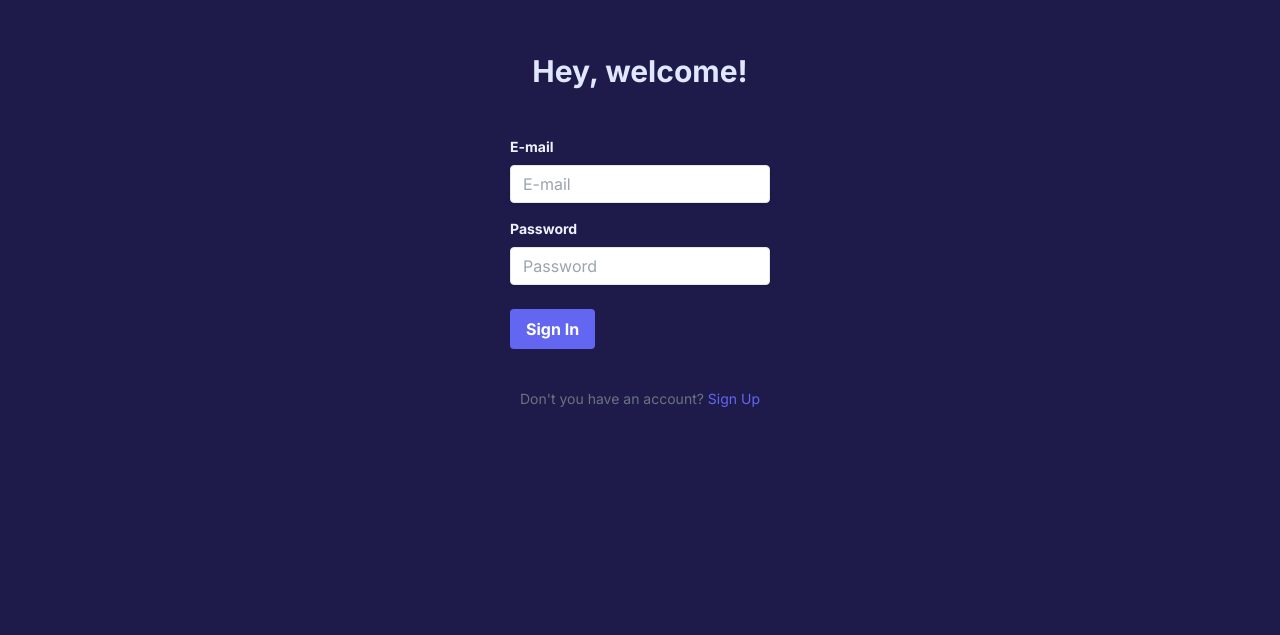
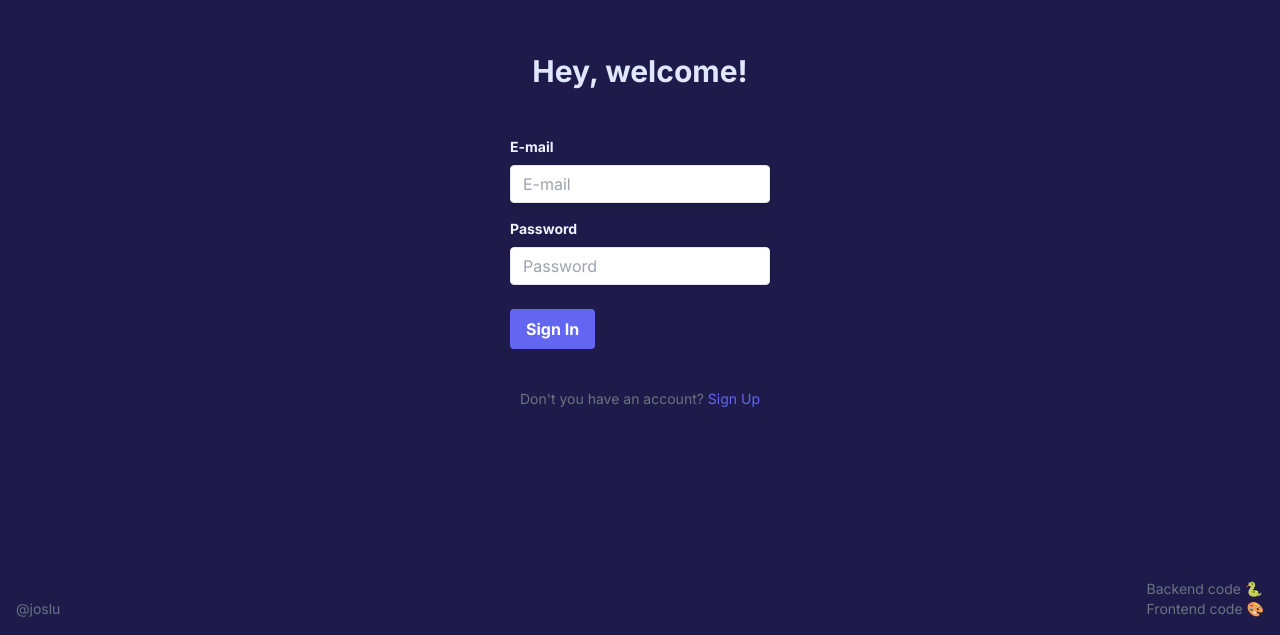
Before and after one commit to Joslu/my_bank_nextjs, a Next.js app: page /login in a window 1280 px wide. Shown: the part 165-800 px from the top of the page. Built offline with nearby package versions, Linux system fonts and the light colour scheme.

Commit message:
basis changes

```diff
--- a/app/bank/[id]/page.jsx
+++ b/app/bank/[id]/page.jsx
@@ -3,7 +3,7 @@ import { useRouter } from "next/navigation";
 import { useState, useEffect } from 'react';
 import makeApiRequest from "@/app/utils/api";
 function BankPage({ params }) {
-  console.log(params);
+  console.log("parametros", params);
   const router = useRouter();
 
   const handleLogout = async () => {
@@ -50,7 +50,7 @@ function BankPage({ params }) {
           <dt className="text-sm font-medium leading-6 text-gray-900">
             Ingresos
           </dt>
-          <dd className="mt-1 text-sm leading-6 text-gray-700 sm:col-span-2 sm:mt-0">
+          <dd className="mt-1 text-sm leading-6 text-green-700 sm:col-span-2 sm:mt-0">
             56778
           </dd>
         </div>
@@ -58,7 +58,7 @@ function BankPage({ params }) {
           <dt className="text-sm font-medium leading-6 text-gray-900">
             Egresos
           </dt>
-          <dd className="mt-1 text-sm leading-6 text-gray-700 sm:col-span-2 sm:mt-0">
+          <dd className="mt-1 text-sm leading-6 text-red-700 sm:col-span-2 sm:mt-0">
             $120,000
           </dd>
         </div>
--- a/app/login/page.jsx
+++ b/app/login/page.jsx
@@ -34,7 +34,10 @@ function Login() {
 
 
   return (
-    <div className="flex flex-col items-center justify-center h-screen">
+
+
+<div className="flex flex-col items-center justify-center h-screen">
+<div className="flex flex-col items-center justify-center h-screen">
       <h1 className="text-3xl font-bold mb-12 text-indigo-100">
         Hey, welcome!
       </h1>
@@ -92,7 +95,23 @@ function Login() {
           </div>
         )}
       </div>
+    </div><div className="absolute bottom-4 left-4 text-sm text-gray-500">
+   @joslu
+      </div>
+      <div className="fixed bottom-4 right-4">
+        <p className="text-sm text-gray-500">
+          <a href="https://github.com/Joslu/my_bank_flask" target="_blank" rel="noopener noreferrer">
+            Backend code 🐍
+          </a>
+        </p>
+        <p className="text-sm text-gray-500">
+          <a href="https://github.com/Joslu/my_bank_nextjs" target="_blank" rel="noopener noreferrer">
+            Frontend code 🎨
+          </a>
+        </p>
+      </div>
     </div>
+
   );
 }
 
--- a/app/utils/api.js
+++ b/app/utils/api.js
@@ -1,9 +1,11 @@
 // utils/api.js
 const BASE_URL = 'http://127.0.0.1:5000';  // Cambia esto según el puerto en el que se ejecute tu servidor Flask
+const PRODUCTION_URL = "http://3.136.156.168"
+
 
 const makeApiRequest = async (endpoint, method, data) => {
   try {
-    const url = `${BASE_URL}${endpoint}`;
+    const url = `${PRODUCTION_URL}${endpoint}`;
     const response = await fetch(url, {
       method,
       headers: {
```
